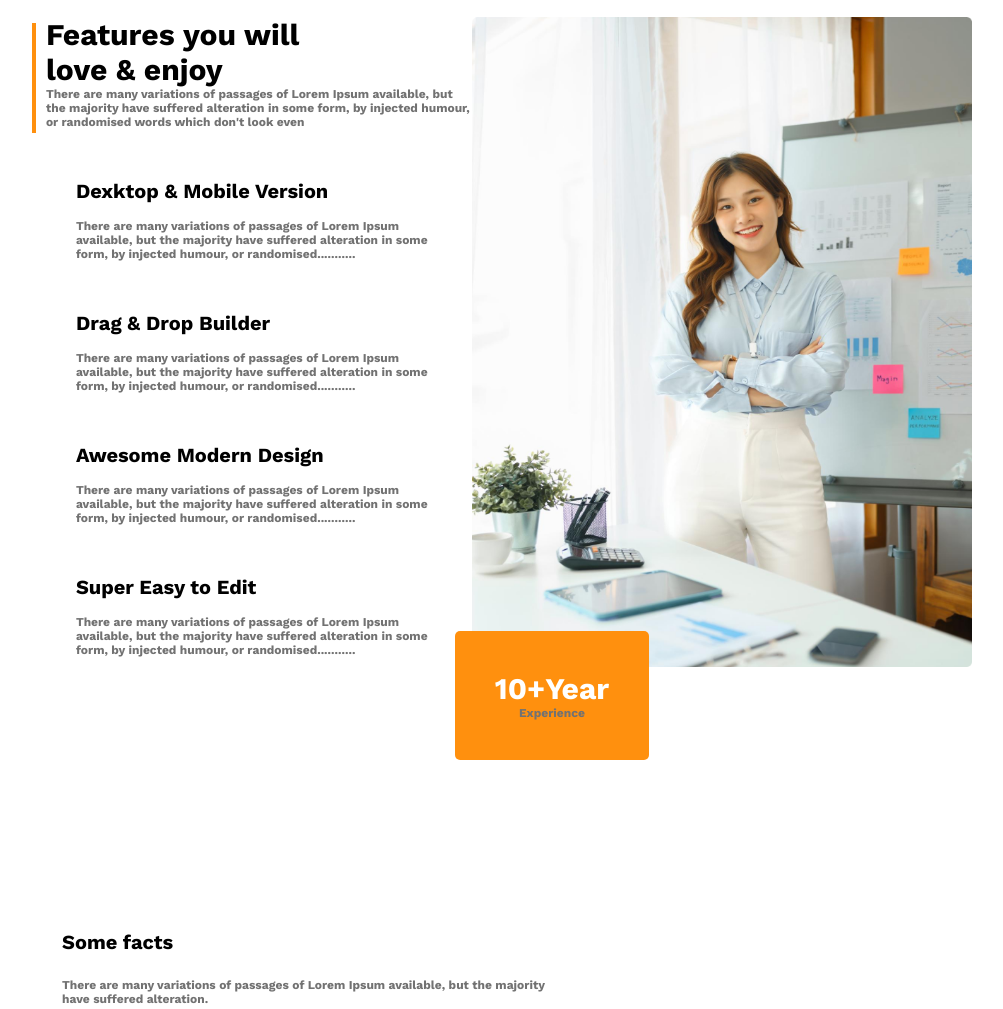
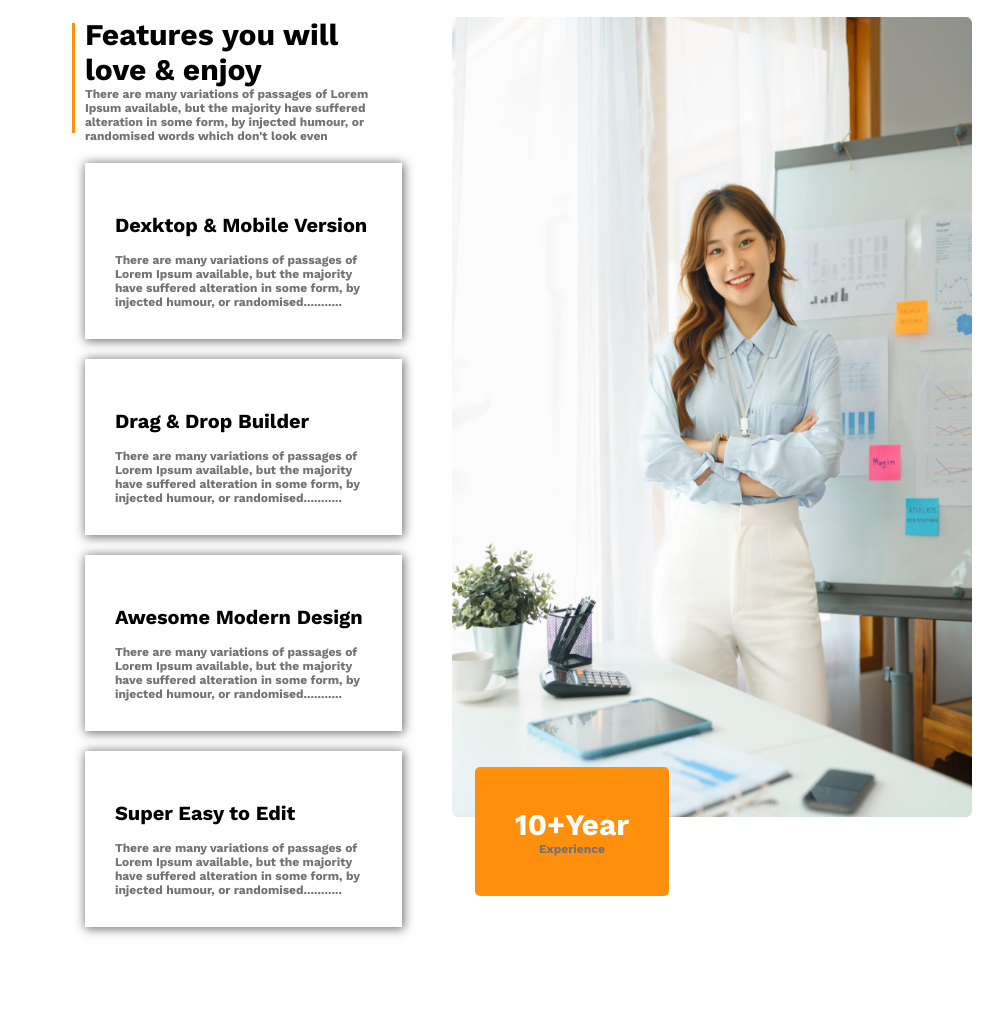
Before and after one commit to fensami/g3-architects, a plain HTML site: page index.html in a window 1280 px wide. Shown: the part 1660-2669 px from the top of the page, without its empty margins (138-1141 px from the left). Drawn offline with nearby package versions, Linux system fonts and the light colour scheme.

Commit message:
added new tab

```diff
--- a/style.css
+++ b/style.css
@@ -100,13 +100,16 @@ p{
             ------------ */
 .container{
     display: flex;
+    gap: 50px;
     margin: 0 170px;
 }
 .just-color{
     background-color: #FF900E;
     margin-top: 6px;
-    margin-bottom: 20px;
-    margin-right: 10px;
+    /* margin-bottom: 20px;
+    margin-right: 20px;  */
+    position: relative;
+    left: 40px;
     width: 10px;
     height: 110px;
 }
@@ -116,8 +119,8 @@ p{
     font-size: 30px;
 }
 .container article img{
-    width: 500px;
-    height: 650px;
+    width: 520px;
+    height: 800px;
 }
 /* .container article p{
     font-weight: 400;
@@ -126,7 +129,10 @@ p{
 } */
 .documents2{
     /* background-color: #FF900E; */
-    padding: 50px 30px 0px 30px;
+    box-shadow: 1px 1px 10px 1px #727272;
+    margin-bottom: 20px;
+    margin-top: 20px;
+    padding: 50px 30px 30px 30px;
 }
 .documents2 h4{
     font-weight: 600;
@@ -140,8 +146,8 @@ p{
 .year{
     text-align: center;
     position:relative;
-    bottom: 40px;
-    left: 50px;
+    bottom: 180px;
+    left: 70px;
 
 }
 
```
Also changed, not shown: index.html (+1 -1 lines).
